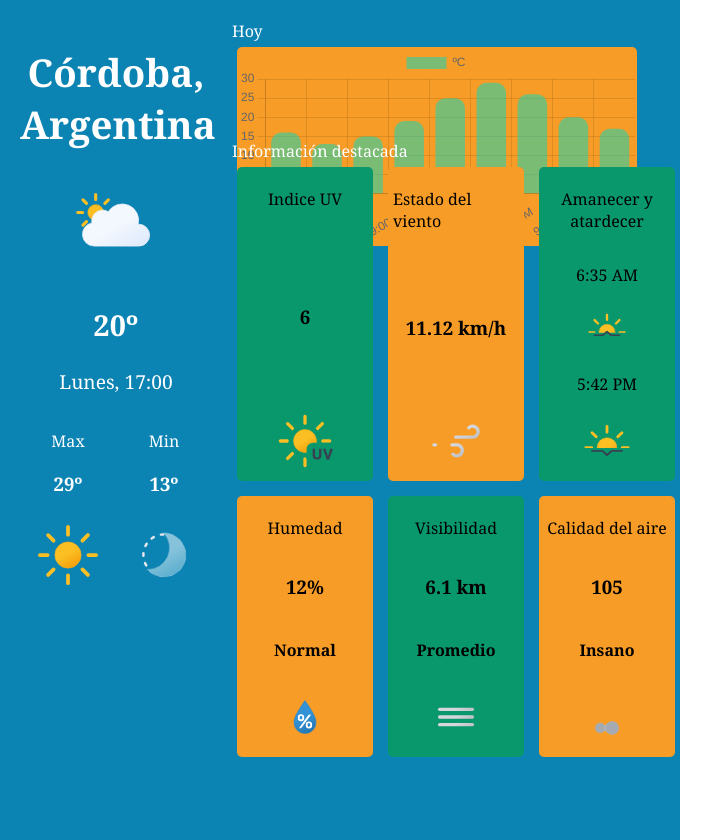
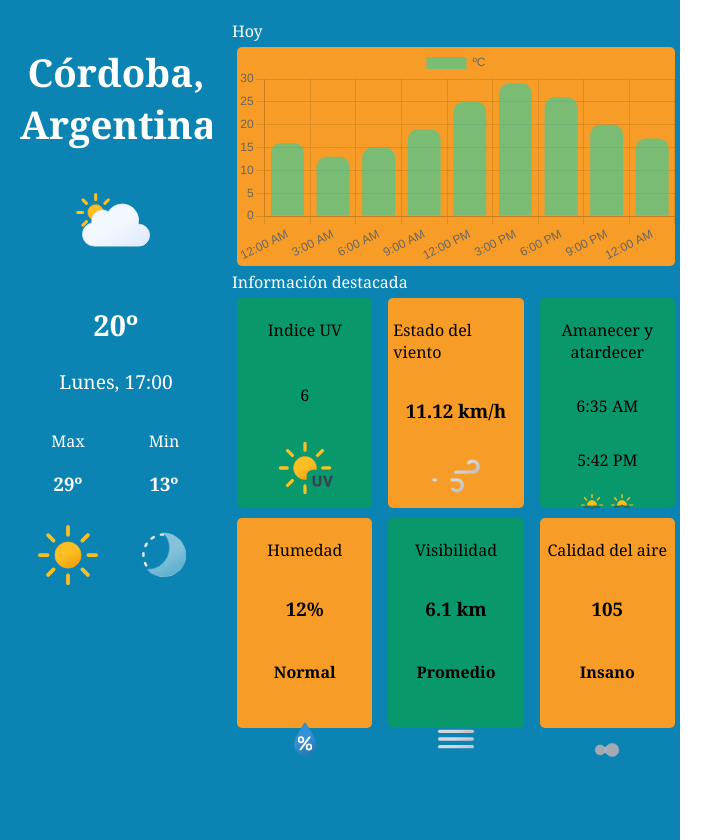
Before and after one commit to candeambi/Dashboard, a React (Create React App) app: page / in a window 1280 px wide. Shown: the whole page, without its empty margins (0-723 px from the left). Built offline with nearby package versions, Linux system fonts and the light colour scheme.

Commit message:
Sigo modificando css

```diff
--- a/src/App.js
+++ b/src/App.js
@@ -19,34 +19,37 @@ const DashboardContainer = styled.div`
   color: #fff;
   width: 50vw;
   height: 100vh;
+  overflow: hidden; /* Oculta el desbordamiento*/
 `;
 
 const Temperature= styled.div`
   display: flex;
   flex-direction: column;
+  overflow: hidden; /* Oculta el desbordamiento*/
+  max-height: 100%; /* Limita la altura al 100% del contenedor */
 `;
 
 const Information = styled.div`
   display: flex;
   flex-direction: column;
+  max-height: 100%; /* Limita la altura al 100% del contenedor */
 `;
-
+/*
 const Graphic = styled.div`
     height: 15vh;
     width: 32vw;
 `;
-
+*/
 const Subtitle = styled.div`
     font-family: Georgia, 'Times New Roman', Times, serif;
 `;
 
 const DetailsContainer = styled.div`
-display: grid;
-grid-template-columns: repeat(3, 1fr);
-grid-gap: 5px;
-grid-row: 1 / 2;
-height:25vh;
-width:35vw;
+  display: flex;
+  flex-wrap: wrap; /* Permite que las tarjetas se ajusten automáticamente al espacio disponible */
+  align-content: flex-start;
+  justify-content: space-between; /* Distribuye las tarjetas uniformemente */
+  max-height: 100%; /* Limita la altura al 100% del contenedor */
 `;
 
 const data = {
@@ -345,10 +348,10 @@ function App() {
         <Temp />
       </Temperature>
       <Information>
-        <Graphic>
+
         <Subtitle>Hoy</Subtitle>
         <Hours />
-        </Graphic>
+
         <Subtitle>Información destacada</Subtitle>
         <DetailsContainer>
           <UvIndex />
--- a/src/componentes/AirQuality.js
+++ b/src/componentes/AirQuality.js
@@ -5,6 +5,7 @@ import Smoke from "../icons/smoke-particles.svg";
 
 const Card = styled.div`
     display: flex;
+    flex: 0 0 calc(28% - 0px); /* Establece el ancho de cada tarjeta en un tercio del contenedor, considerando el espacio entre las tarjetas */
     flex-direction: column;
     justify-content: space-between;
     align-items: center;
@@ -14,6 +15,7 @@ const Card = styled.div`
     color: #000;
     margin: 5px;
     padding: 5px;
+    height: 200px;
 `;
 /*
 const TitleCard = styled.p`
--- a/src/componentes/Humidity.js
+++ b/src/componentes/Humidity.js
@@ -4,6 +4,7 @@ import HumidityIcon from "../icons/humidity.svg";
 
 const Card = styled.div`
         display: flex;
+        flex: 0 0 calc(28% - 0px); /* Establece el ancho de cada tarjeta en un tercio del contenedor, considerando el espacio entre las tarjetas */
     flex-direction: column;
     justify-content: space-between;
     align-items: center;
@@ -13,6 +14,7 @@ const Card = styled.div`
     color: #000;
     margin: 5px;
     padding: 5px;
+    height: 200px;
 `;
 /*
 const TitleCard = styled.p`
--- a/src/componentes/SunriseSunset.js
+++ b/src/componentes/SunriseSunset.js
@@ -5,6 +5,7 @@ import Sunset from "../icons/sunset.svg";
 
 const Card = styled.div`
     display: flex;
+    flex: 0 0 calc(28% - 0px); /* Establece el ancho de cada tarjeta en un tercio del contenedor, considerando el espacio entre las tarjetas */
     flex-direction: column;
     justify-content: space-between;
     align-items: center;
@@ -14,7 +15,8 @@ const Card = styled.div`
     border-radius: 5px;
     color: #000;
     margin: 5px;
-    padding: 5px;
+    padding:5px;
+    height: 200px;
 `;
 
 const Wrap = styled.div`
@@ -57,15 +59,11 @@ function SunriseSunset () {
     return (
         <Card>
             <p>Amanecer y atardecer</p>
+            <p>6:35 AM</p>
+            <p>5:42 PM</p>
             <Wrap>
-            <p>6:35 AM</p>
-
-                <img src={Sunrise} alt='Amanecer' width={'50px'}/>
-            </Wrap>
-            <Wrap>
-            <p>5:42 PM</p>
-
-                <img src={Sunset} alt='Atardecer' width={'60px'} />
+                <img src={Sunset} alt='Atardecer' width={'30px'} />
+                <img src={Sunrise} alt='Amanecer' width={'30px'}/>
             </Wrap>
         </Card>
     );
--- a/src/componentes/UvIndex.js
+++ b/src/componentes/UvIndex.js
@@ -4,6 +4,7 @@ import UvIcon from "../icons/uv-index.svg";
 
 const Card = styled.div`
     display: flex;
+    flex: 0 0 calc(28% - 0px); /* Establece el ancho de cada tarjeta en un tercio del contenedor, considerando el espacio entre las tarjetas */
     flex-direction: column;
     justify-content: space-between;
     align-items: center;
@@ -12,7 +13,8 @@ const Card = styled.div`
     border-radius: 5px;
     color: #000;
     margin: 5px;
-    padding: 5px;
+    padding:5px;
+    height: 200px;
 `;
 /*
 const TitleCard = styled.p`
@@ -39,7 +41,7 @@ function UvIndex (){
     return (
         <Card>
                 <p>Indice UV</p>
-                <h3>6</h3>
+                <p>6</p>
 
                     <img src={UvIcon} alt='RayosUV' width={'70px'}/>
 
--- a/src/componentes/Visibility.js
+++ b/src/componentes/Visibility.js
@@ -4,6 +4,7 @@ import VisibilityIcon from "../icons/mist.svg";
 
 const Card = styled.div`
     display: flex;
+    flex: 0 0 calc(28% - 0px); /* Establece el ancho de cada tarjeta en un tercio del contenedor, considerando el espacio entre las tarjetas */
     flex-direction: column;
     justify-content: space-between;
     align-items: center;
@@ -13,6 +14,7 @@ const Card = styled.div`
     color: #000;
     margin: 5px;
     padding: 5px;
+        height: 200px;
 `;
 /*
 const TitleCard = styled.p`
--- a/src/componentes/Wind.js
+++ b/src/componentes/Wind.js
@@ -5,6 +5,7 @@ import WindIcon from "../icons/wind.svg";
 
 const Card = styled.div`
    display: flex;
+   flex: 0 0 calc(28% - 0px); /* Establece el ancho de cada tarjeta en un tercio del contenedor, considerando el espacio entre las tarjetas */
     flex-direction: column;
     justify-content: space-between;
     align-items: center;
@@ -14,6 +15,7 @@ const Card = styled.div`
     color: #000;
     margin: 5px;
     padding: 5px;
+        height: 200px;
 `;
 /*
 const TitleCard = styled.p`
```
